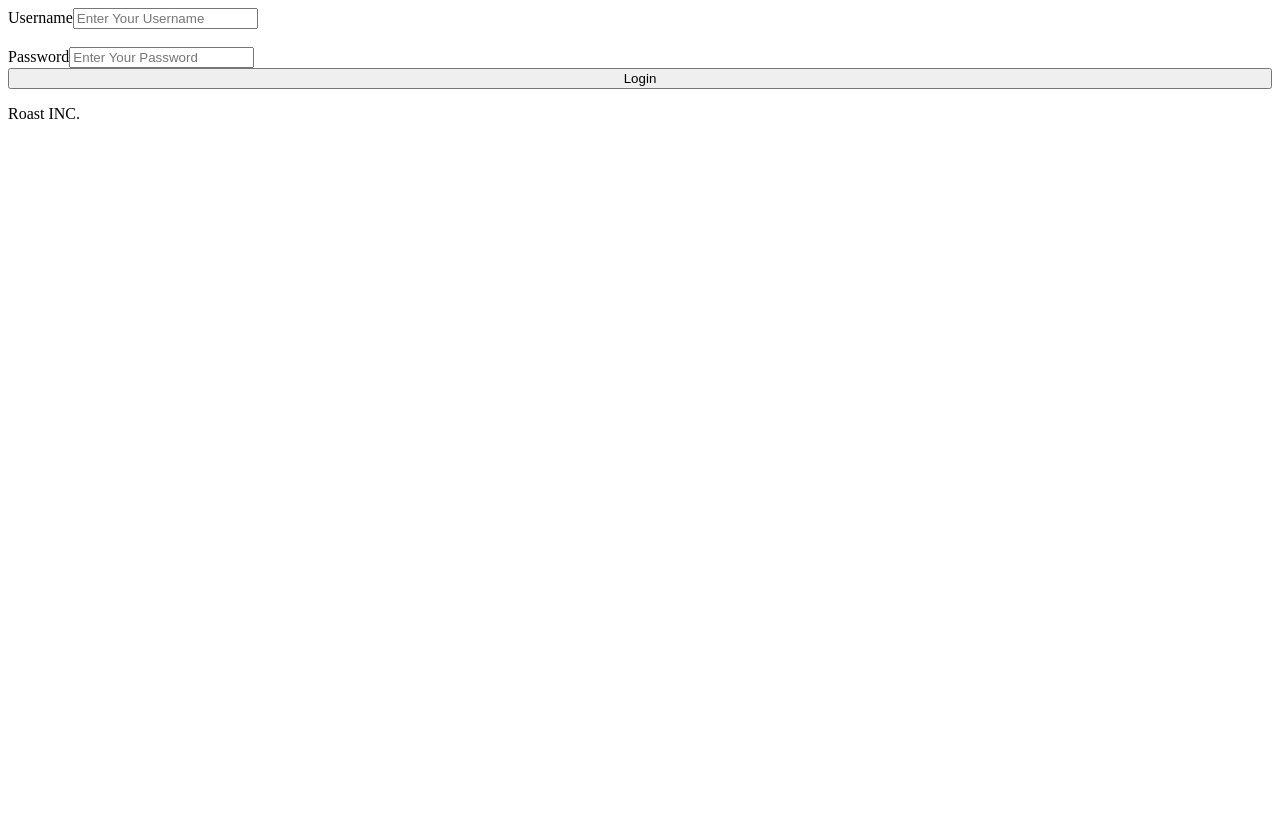
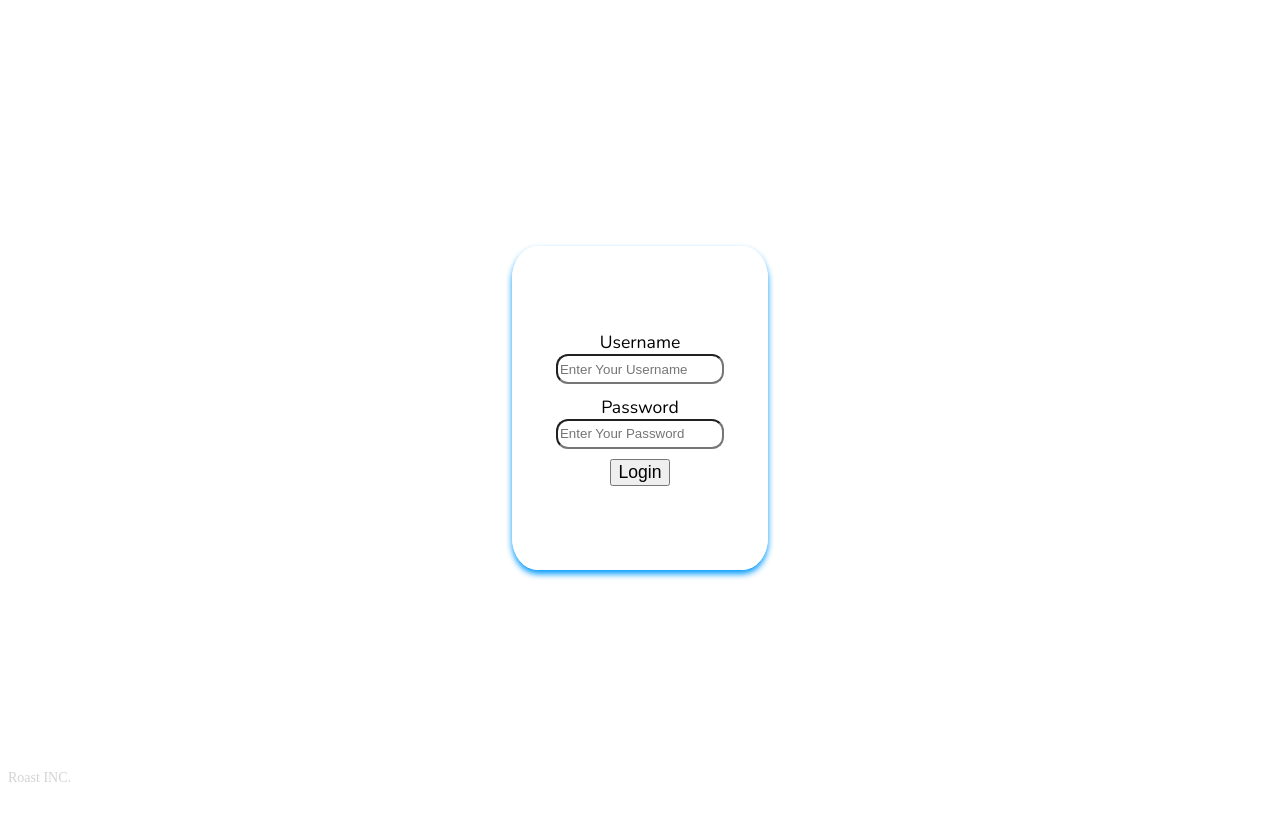
Before and after one commit to JP-Benavides/Roast-App, a React (Vite) app in the folder app/frontend/: page / in a window 1280 px wide. Built offline with nearby package versions, Linux system fonts and the light colour scheme.

Commit message:
Login Page

```diff
--- a/app/frontend/src/pages/login/Login.css
+++ b/app/frontend/src/pages/login/Login.css
@@ -1,7 +1,47 @@
+@import url('https://fonts.googleapis.com/css2?family=Inter:ital,opsz,wght@0,14..32,100..900;1,14..32,100..900&family=Nunito:ital,wght@0,200..1000;1,200..1000&display=swap');
+main{
+    display: flex;
+    font-family: "Nunito",sans-serif;
+    flex-direction: column;
+    align-items: center;
+    justify-content: center;
+    height: 100vh;
+    width: auto;
+
+}
+
 #loginForm{
+    border-width: 2px;
+    border-color: white;
+    border-style: solid;
+    height: 40%;
+    width: 20%;
+    border-radius: 10%;
     display: flex;
     flex-direction: column;
+    align-items: center;
+    justify-content: center;
+    box-shadow: 0px 4px 6px rgb(0, 153, 255);
+}
 
+.loginItem{
+    margin: 2%;
+    font-size: 1.1rem;
+    display: flex;
+    flex-direction: column;
+    align-items: center;
+}
 
+input{
+    border-radius: 12px;
+    height: 3vh;
+    width: 20vh;
+}
 
+footer{
+  position: absolute;
+  bottom: 0;
+  font-size: 14px;
+  width: 100%;
+  color: lightgrey;
 }
--- a/app/frontend/src/pages/login/Login.jsx
+++ b/app/frontend/src/pages/login/Login.jsx
@@ -6,16 +6,15 @@ function Login() {
     <>
       <main>
         <form id="loginForm">
-          <label class="loginLabel">
+          <label class="loginItem">
             Username
             <input type="text" placeholder="Enter Your Username"/>
             </label>
-          <br/>
-          <label class="loginLabel">
+          <label class="loginItem">
             Password
             <input type="password" placeholder="Enter Your Password"/>
           </label>
-          <button type = "submit">Login</button>
+          <button class="loginItem" type = "submit">Login</button>
         </form>
       </main>
       <footer>
```
